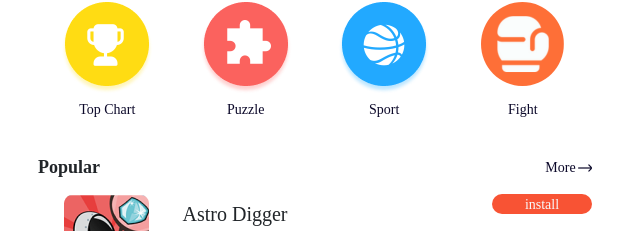
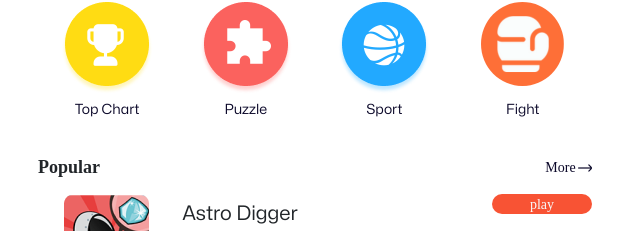
Before and after one commit to achyarrbagus/playfun-frontend, a plain HTML site: page index.html in a window 1280 px wide. Shown: the part 409-640 px from the top of the page, 325-965 px from the left. Drawn offline with nearby package versions, Linux system fonts and the light colour scheme.

Commit message:
update:detail-lp

```diff
--- a/css/style.css
+++ b/css/style.css
@@ -12,7 +12,7 @@
   src: local("Mona Sans"), url("../font/Mona-Sans-Bold.woff2") format("woff");
   font-weight: Bold;
 }
-@import url("https://fonts.googleapis.com/css2?family=Poppins:wght@300&family=Urbanist&display=swap");
+@import url("https://fonts.googleapis.com/css2?family=Poppins&family=Roboto&family=Urbanist&display=swap");
 
 .button-subscribe {
   background-color: #f08435;
@@ -131,11 +131,16 @@
 }
 
 body {
-  font-family: "Poppins,Mona Sans";
+  font-family: "Poppins";
   text-rendering: optimizeLegibility;
   font-size: 0.875rem;
   background-color: #ffffff;
   min-height: 100vh;
+}
+.font_monaSans {
+  font-family: "Mona Sans";
+  text-rendering: optimizeLegibility;
+  font-size: 0.875rem;
 }
 
 a {
@@ -402,6 +407,7 @@ a:hover {
 .game-box__title {
   font-size: 0.875rem;
   margin-bottom: 0.15rem;
+  font-family: "Mona sans";
   overflow: hidden;
   text-overflow: ellipsis;
   white-space: nowrap;
--- a/index.html
+++ b/index.html
@@ -155,7 +155,7 @@
                 </a>
               </div>
               <div class="w-50 py-2 ms-2">
-                <h5 class="fs-5 text-xl-start">Astro Digger</h1>
+                <h5 class="fs-5 text-xl-start font_monaSans" style="font-weight: 500;">Astro Digger</h1>
                 <div class="w-50 text-center">
                   <img src="/img/star.png" height="15px" alt="" set="" /> <span>5</span> |
                   <img src="/img/Download.png" height="15px" alt="" srcset="" /> <span>100</span>
@@ -166,7 +166,7 @@
                 </div>
               </div>
               <div class="w-25  d-flex justify-content-end">
-                <div class="text-light text-center"  style="background-color: #F85334;height: 20px; width: 100px; border-radius:10px;">install</div>
+                <div class="text-light text-center"  style="background-color: #F85334;height: 20px; width: 100px; border-radius:10px;">play</div>
               </div>
             </div>
 
@@ -176,7 +176,7 @@
     </div>
     <div class="bottom-spacer"></div>
     <div class="bottom-nav">
-      <div class="row gx-0 box-wrapper mx-auto container-fluid box-wrapper">
+      <div class="row  gx-0 box-wrapper mx-auto container-fluid box-wrapper">
         <div class="col active">
           <a href="index.html" class="nav-box">
             <div class="nav-box-ico">
```
Also changed, not shown: game-detail.html (+2 -2 lines).
